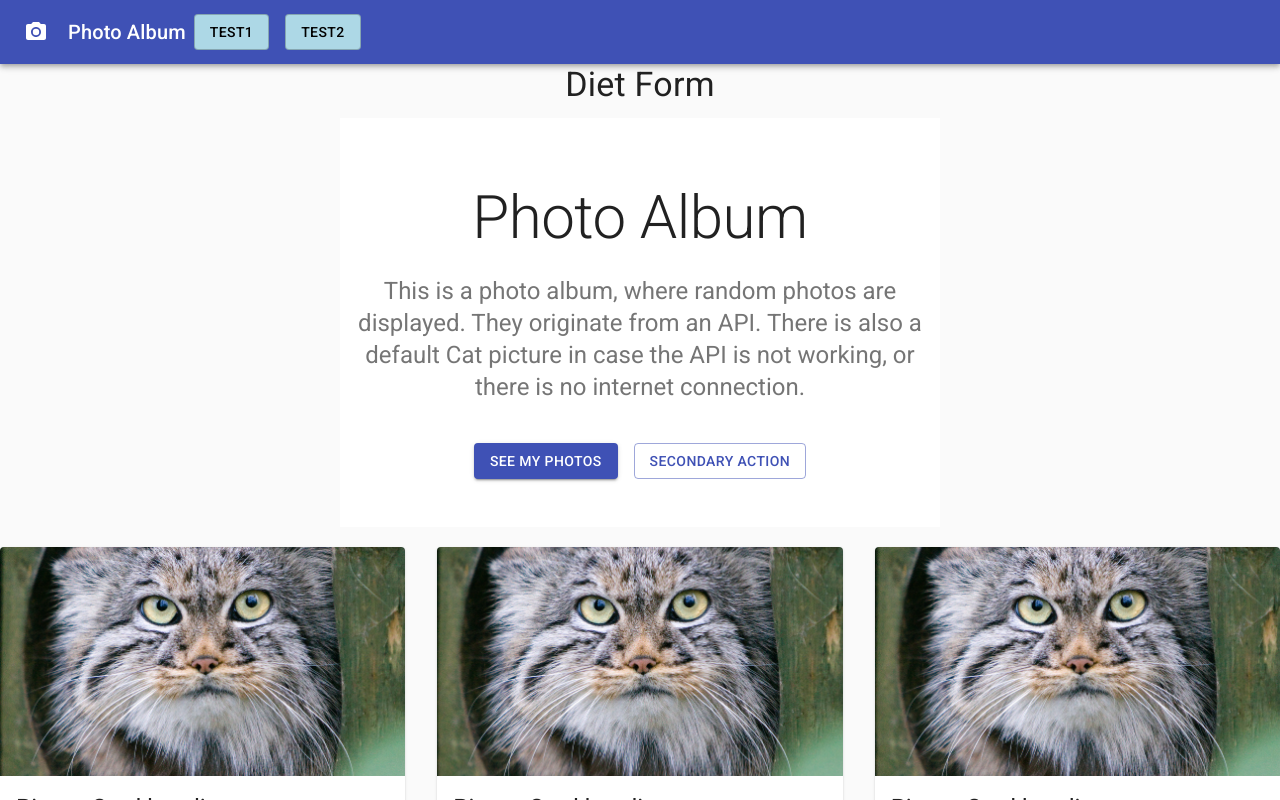
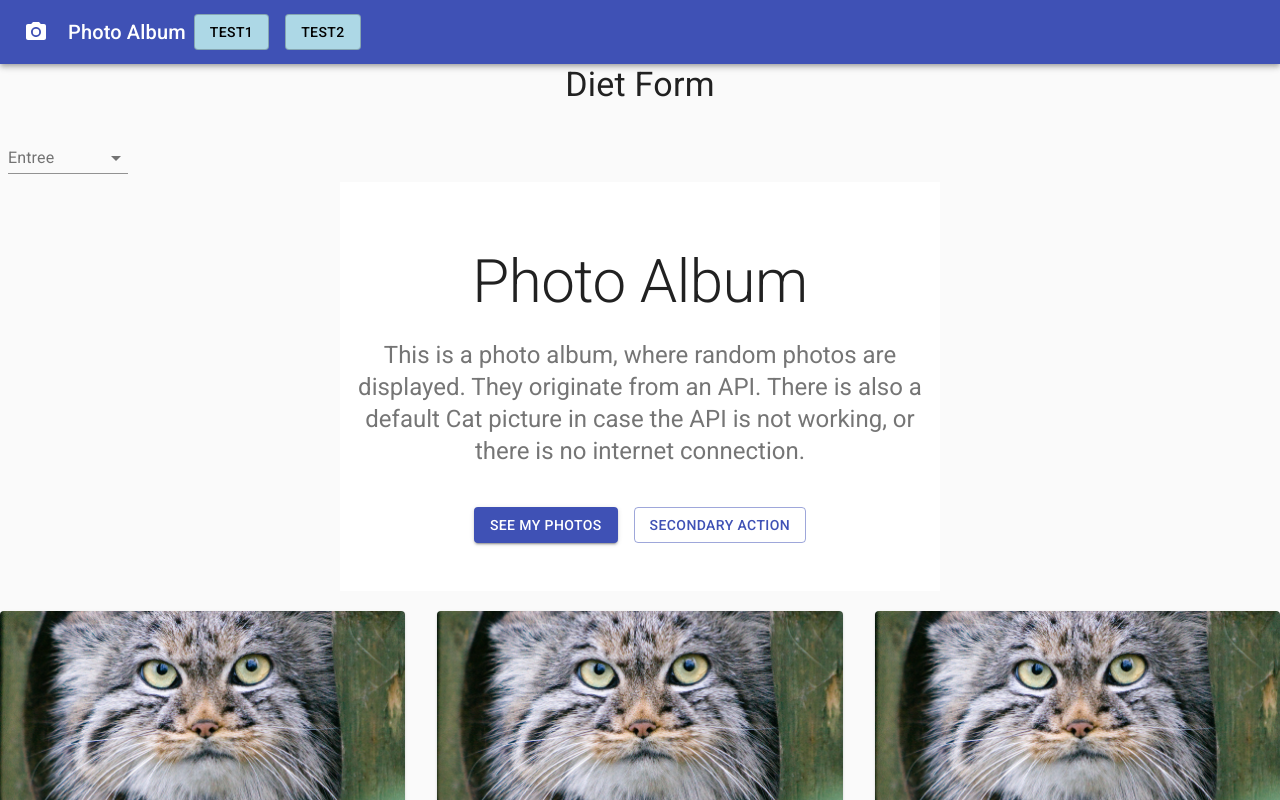
Before and after one commit to smithWEBtek/material-ui-demo, a React (Create React App) app: page / in a window 1280 px wide. Shown: the top 800 px of the page. Built offline with nearby package versions, Linux system fonts and the light colour scheme.

Commit message:
add diet form

```diff
--- a/src/components/Forms/DietForm.js
+++ b/src/components/Forms/DietForm.js
@@ -1,12 +1,49 @@
 import React from "react";
-import { Select, Typography } from "@material-ui/core";
+import { makeStyles } from "@material-ui/core/styles";
+import { Typography } from "@material-ui/core";
+import InputLabel from "@material-ui/core/InputLabel";
+import MenuItem from "@material-ui/core/MenuItem";
+// import FormHelperText from "@material-ui/core/FormHelperText";
+import FormControl from "@material-ui/core/FormControl";
+import Select from "@material-ui/core/Select";
+
+const useStyles = makeStyles((theme) => ({
+  formControl: {
+    margin: theme.spacing(1),
+    minWidth: 120,
+  },
+  selectEmpty: {
+    marginTop: theme.spacing(2),
+  },
+}));
 
 const DietForm = () => {
+  const classes = useStyles();
+  const [entree, setEntree] = React.useState("");
+
+  const handleChange = (event) => {
+    setEntree(event.target.value);
+  };
+
   return (
     <div data-testid="diet-form">
       <Typography variant="h4" align="center" color="textPrimary" gutterBottom>
         Diet Form
       </Typography>
+      <FormControl className={classes.formControl}>
+        <InputLabel id="demo-simple-select-label">Entree</InputLabel>
+        <Select
+          labelId="demo-simple-select-label"
+          id="demo-simple-select"
+          value={entree}
+          onChange={handleChange}
+        >
+          <MenuItem value={"chicken"}>Chicken</MenuItem>
+          <MenuItem value={"beef"}>Beef</MenuItem>
+          <MenuItem value={"fish"}>Fish</MenuItem>
+          <MenuItem value={"veg"}>Veg</MenuItem>
+        </Select>
+      </FormControl>
     </div>
   );
 };
```
